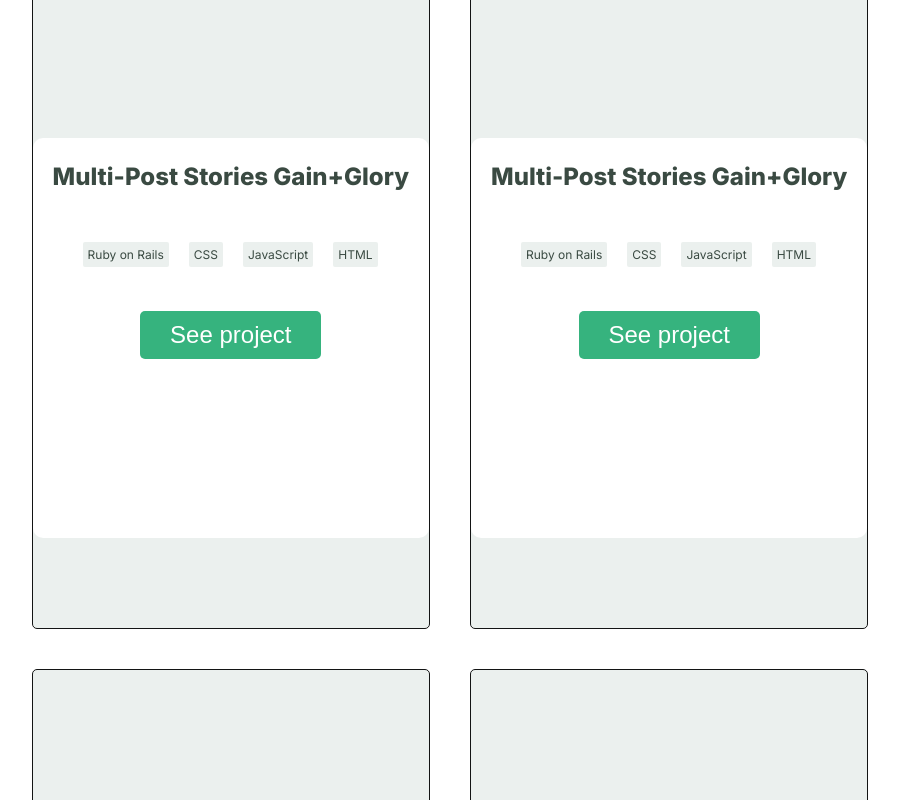
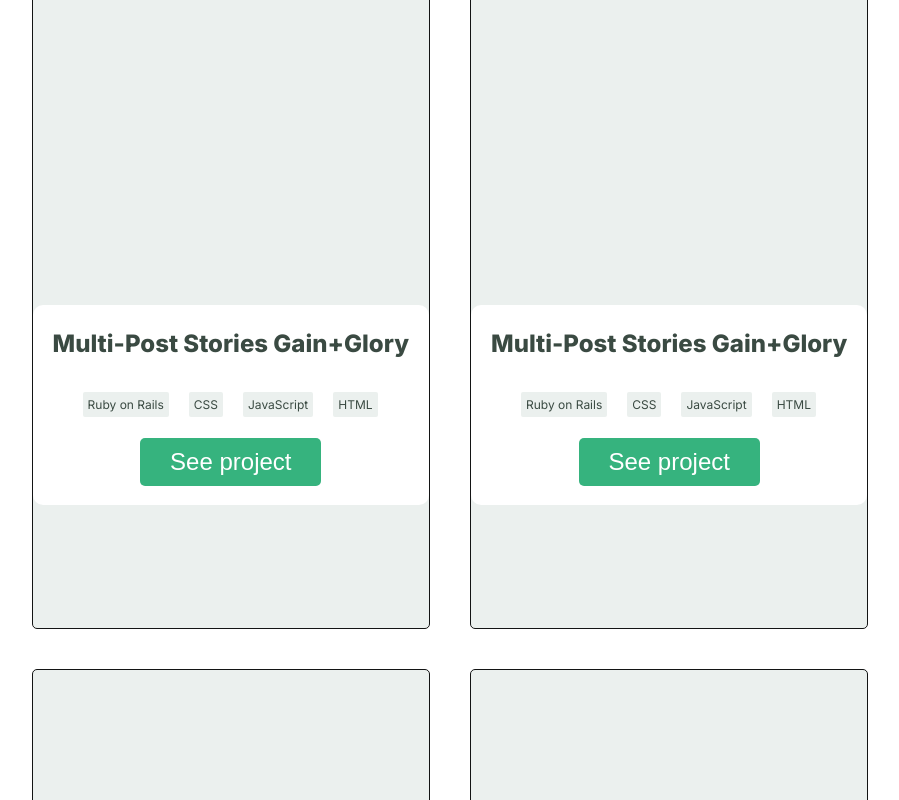
Before and after one commit to Nessrine88/Protofolio, a website: page index.html in a window 1280 px wide. Shown: the part 1360-2160 px from the top of the page, without its empty margins (190-1089 px from the left). Drawn offline with Linux system fonts and the light colour scheme.

Commit message:
protofolio content

```diff
--- a/style.css
+++ b/style.css
@@ -133,14 +133,13 @@
   grid-row: 2/4;
   background-color: #fff;
   border: #ebf0ee;
-  margin-bottom: 1px;
   border-radius: 10px;
   align-items: center;
   justify-content: center;
-  height: 100%;
+  height: 200px;
   border-bottom: #3a4a42;
   position: relative;
-  bottom: 90px;
+  bottom: 23px;
 }
 
 .card ul {
```
